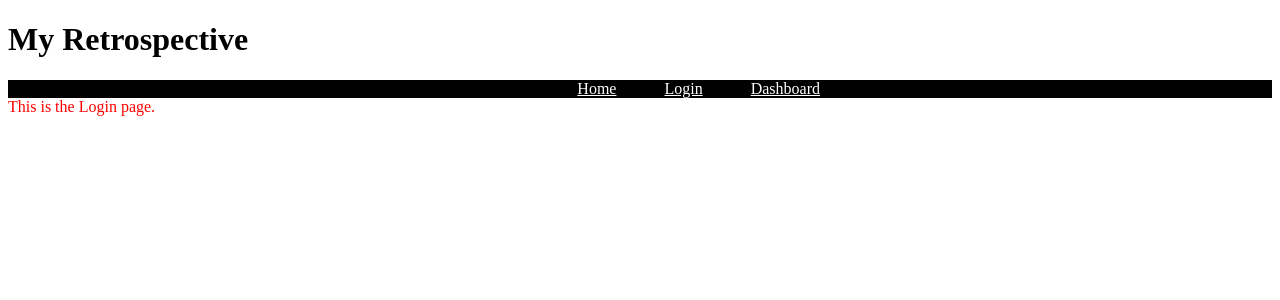
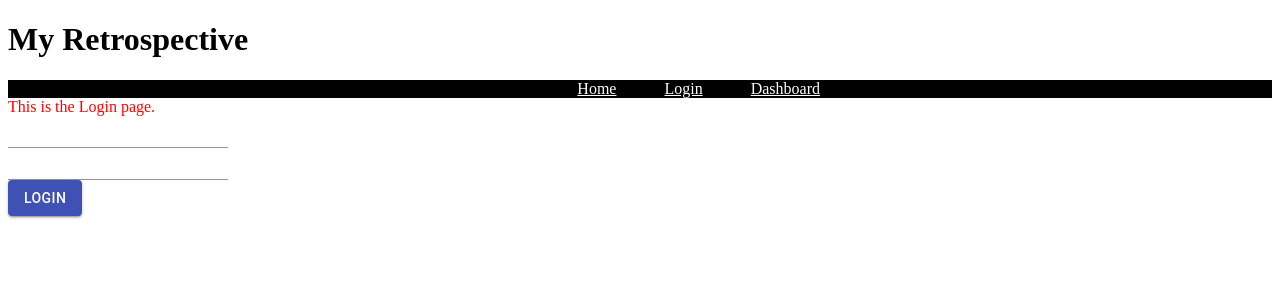
Before and after one commit to RadosavAntonio/retrospectiva-app, a React (Create React App) app: page /login in a window 1280 px wide. Shown: the top 300 px of the page. Built offline with nearby package versions, Linux system fonts and the light colour scheme.

Commit message:
am adaugat cate ceva pt git log in

```diff
--- a/src/component/login/login.component.jsx
+++ b/src/component/login/login.component.jsx
@@ -1,10 +1,47 @@
-import React from 'react'
-import * as LS from './login.style'
+import { Button, TextField } from "@material-ui/core";
+import React, { useState } from "react";
+import * as LS from "./login.style";
+
+const user = window.localStorage.getItem('retrospective-app')
+  ? JSON.parse(window.localStorage.getItem('retrospective-app'))
+  : ''
+console.log(';########################')
+console.log(user)
 
 export const Login = () => {
-  return(
+
+
+
+
+  return (
     <div>
       <LS.Layout>This is the Login page.</LS.Layout>
+      <div>
+        <TextField />
+      </div>
+      <div>
+        <TextField type="password" />
+      </div>
+      {user && <div>
+        <Button
+          variant="outlined"
+          color="secondary"
+          type="submit"
+          // onClick={iesiAcasa}
+        >
+          Logout
+        </Button>
+      </div>}
+      {!user && <div>
+        <Button
+          variant="contained"
+          color="primary"
+          type="submit"
+          // onClick={bagaTare}
+        >
+          Login
+        </Button>
+      </div>}
     </div>
-  )
-}
+  );
+};
```
